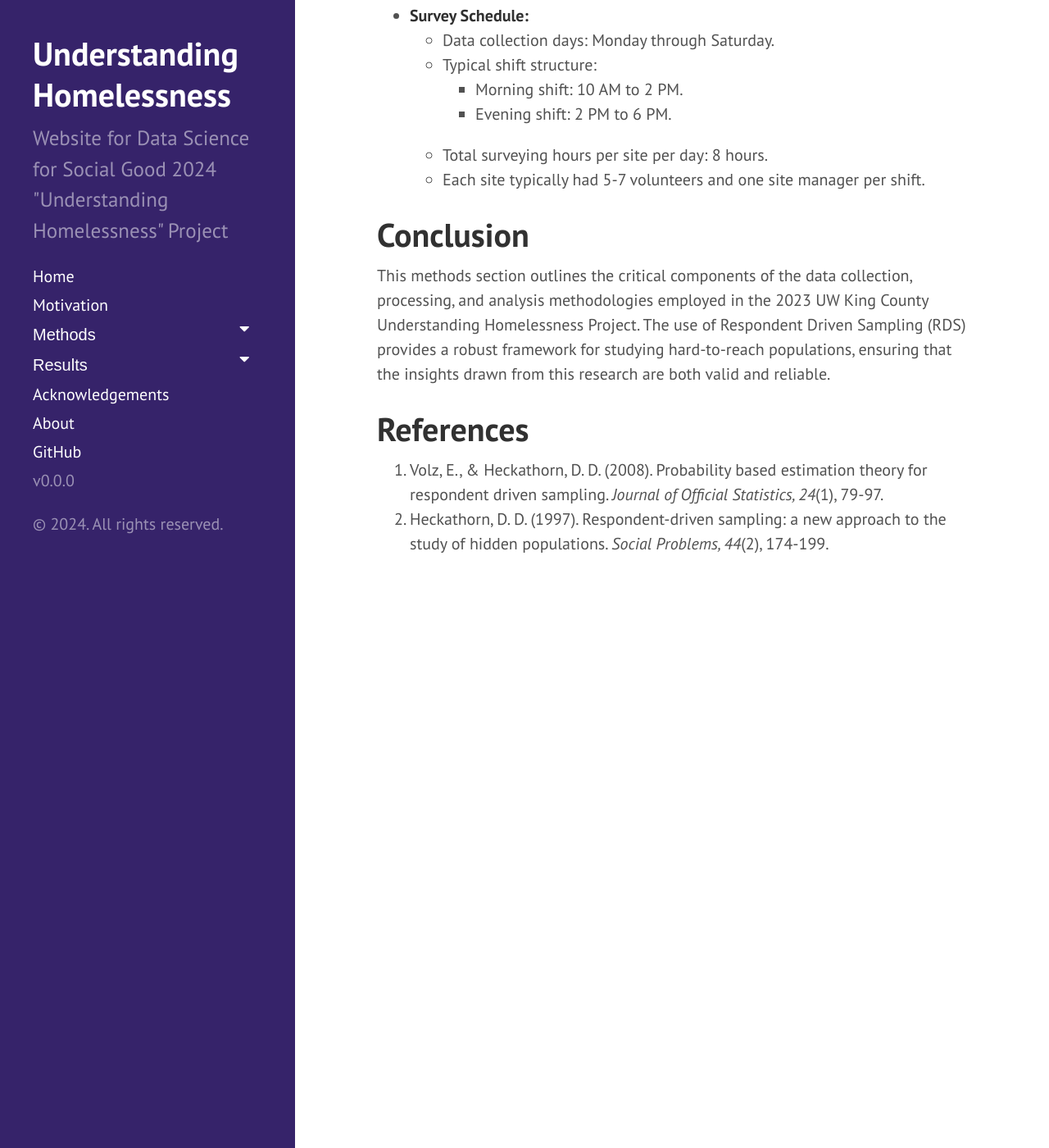
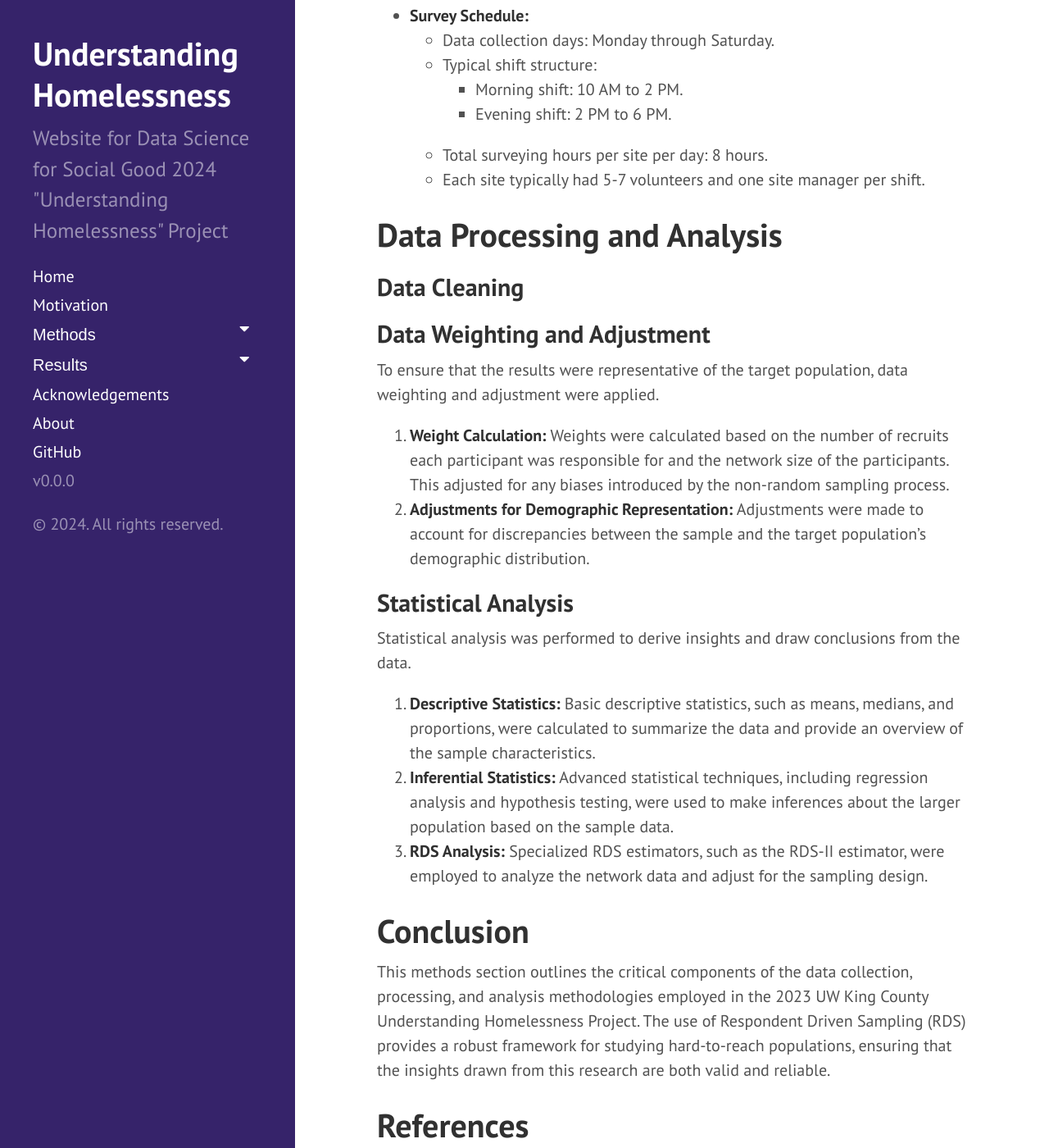
Before and after one commit to uwescience/DSSG2024_Understanding_Homelessness, a Jekyll site: the page built from method2.md, in a window 1280 px wide and 1400 px high, scrolled down 4348 px. Shown: the whole window at 82% size. Built offline with Jekyll 4.4.1, drawn with Linux system fonts in a browser that asks for light colours.

Commit message:
Update method2.md

```diff
--- a/method2.md
+++ b/method2.md
@@ -116,6 +116,28 @@ Ensuring informed consent and maintaining participant confidentiality were param
   - Each site typically had 5-7 volunteers and one site manager per shift.
 
 
+# Data Processing and Analysis
+
+## Data Cleaning
+
+
+
+## Data Weighting and Adjustment
+
+To ensure that the results were representative of the target population, data weighting and adjustment were applied.
+
+1. **Weight Calculation:** Weights were calculated based on the number of recruits each participant was responsible for and the network size of the participants. This adjusted for any biases introduced by the non-random sampling process.
+2. **Adjustments for Demographic Representation:** Adjustments were made to account for discrepancies between the sample and the target population's demographic distribution.
+
+## Statistical Analysis
+
+Statistical analysis was performed to derive insights and draw conclusions from the data.
+
+1. **Descriptive Statistics:** Basic descriptive statistics, such as means, medians, and proportions, were calculated to summarize the data and provide an overview of the sample characteristics.
+2. **Inferential Statistics:** Advanced statistical techniques, including regression analysis and hypothesis testing, were used to make inferences about the larger population based on the sample data.
+3. **RDS Analysis:** Specialized RDS estimators, such as the RDS-II estimator, were employed to analyze the network data and adjust for the sampling design.
+
+
 # Conclusion
 
 This methods section outlines the critical components of the data collection, processing, and analysis methodologies employed in the 2023 UW King County Understanding Homelessness Project. The use of Respondent Driven Sampling (RDS) provides a robust framework for studying hard-to-reach populations, ensuring that the insights drawn from this research are both valid and reliable.
```
